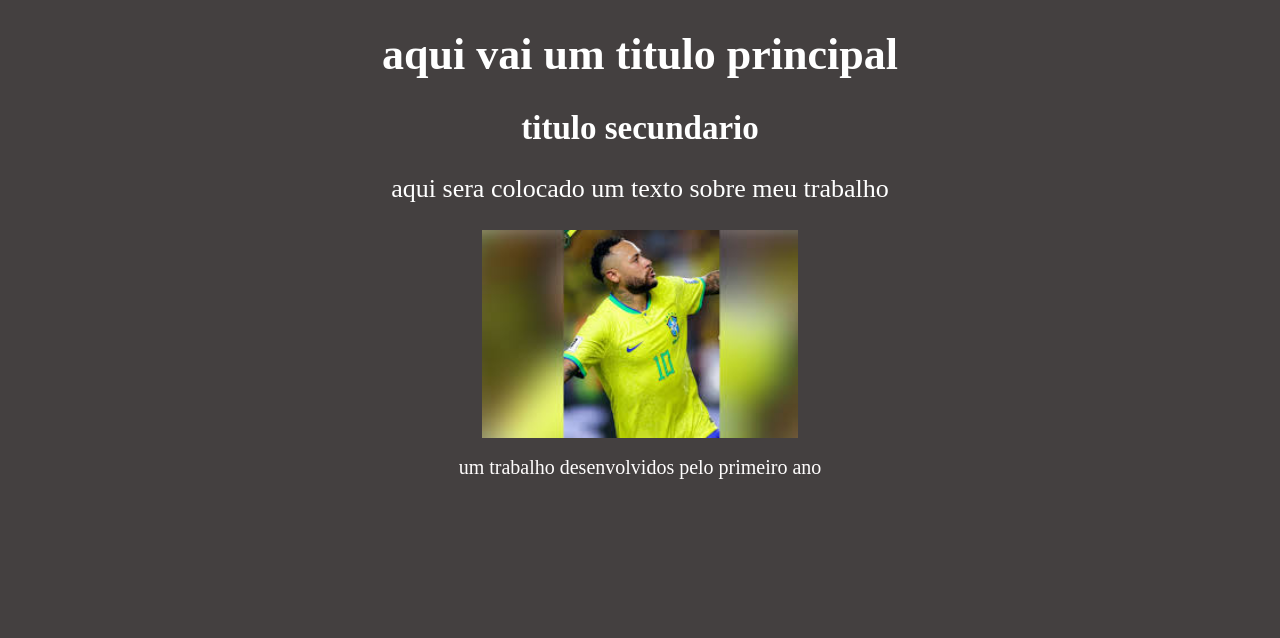
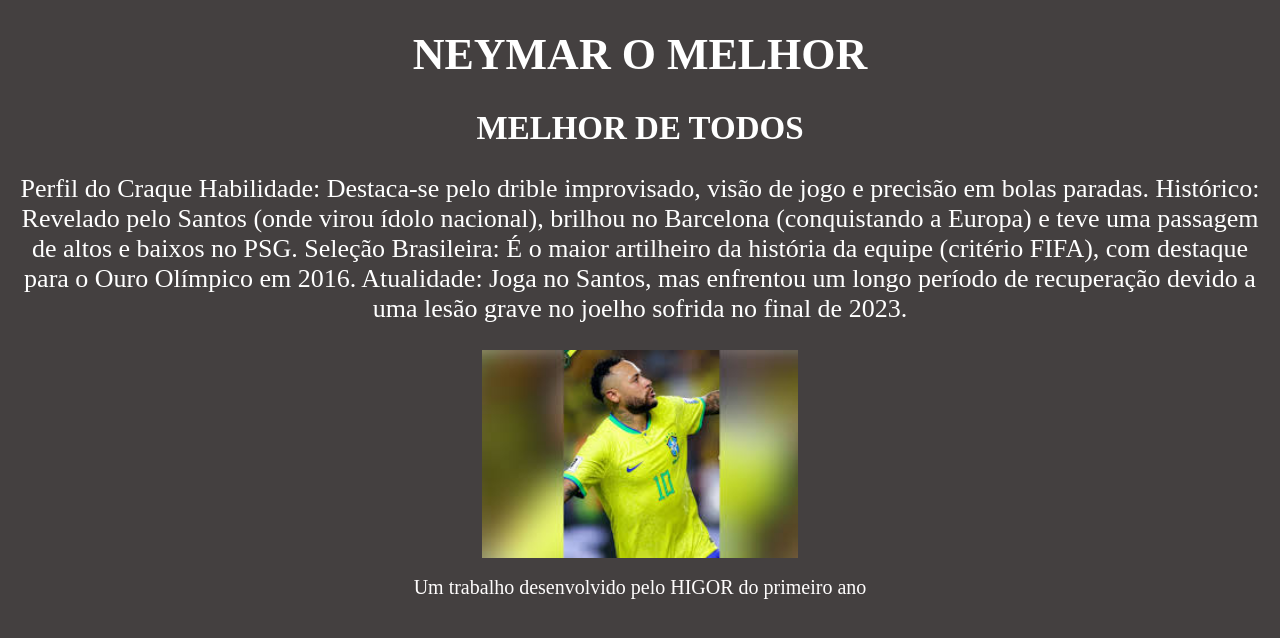
Before and after one commit to higorschimit-crypto/aula-experimental, a plain HTML site: page index.html in a window 1280 px wide. Drawn offline with Linux system fonts and the light colour scheme.

Commit message:
Add files via upload

```diff
--- a/index.html
+++ b/index.html
@@ -8,13 +8,18 @@
     <link rel="stylesheet" href="style.css">
 </head>
 <body>
-    <h1>aqui vai um titulo principal</h1>
-    <h2>titulo secundario</h2>
+    <h1>NEYMAR O MELHOR</h1>
+    <h2>MELHOR DE TODOS</h2>
+    <p class="paragrafo">Perfil do Craque
+        Habilidade: Destaca-se pelo drible improvisado, visão de jogo e precisão em bolas paradas.
 
-    <p class="paragrafo">aqui sera colocado um texto sobre meu trabalho</p>
+        Histórico: Revelado pelo Santos (onde virou ídolo nacional), brilhou no Barcelona (conquistando a Europa) e teve uma passagem de altos e baixos no PSG.
 
+        Seleção Brasileira: É o maior artilheiro da história da equipe (critério FIFA), com destaque para o Ouro Olímpico em 2016.
+
+        Atualidade: Joga no Santos, mas enfrentou um longo período de recuperação devido a uma lesão grave no joelho sofrida no final de 2023.</p>
     <img class="imagem" src="download (1).jpeg" alt="imagem do neymar">
 
-    <footer class="rodape">um trabalho desenvolvidos pelo primeiro ano</footer>
+    <footer class="rodape">Um trabalho desenvolvido pelo HIGOR do primeiro ano</footer>
 </body>
 </html>
```
